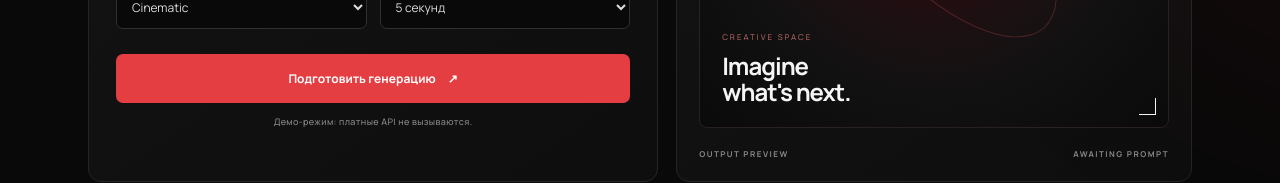
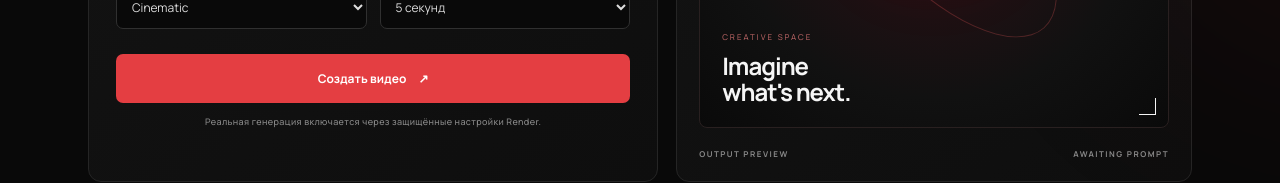
Before and after one commit to Vlameet/VISION-AI, a website: page public/index.html in a window 1280 px wide. Shown: the part 859-1042 px from the top of the page. Drawn offline with Linux system fonts and the light colour scheme; no server answers.

Commit message:
Update video creation interface copy

```diff
--- a/public/index.html
+++ b/public/index.html
@@ -33,8 +33,8 @@
             <div class="option"><label for="style">ВИЗУАЛЬНЫЙ СТИЛЬ</label><select id="style"><option value="cinematic">Cinematic</option><option value="realistic">Realistic</option><option value="anime">Anime</option><option value="3d">3D render</option><option value="fantasy">Fantasy</option><option value="documentary">Documentary</option></select></div>
             <div class="option"><label for="duration">ДЛИТЕЛЬНОСТЬ</label><select id="duration"><option value="5">5 секунд</option><option value="10">10 секунд</option></select></div>
           </div>
-          <button id="submit" type="submit"><span>Подготовить генерацию</span><b>↗</b></button>
-          <p class="notice">Демо-режим: платные API не вызываются.</p>
+          <button id="submit" type="submit"><span>Создать видео</span><b>↗</b></button>
+          <p class="notice">Реальная генерация включается через защищённые настройки Render.</p>
           <div id="feedback" role="status"></div>
         </form>
       </div>
```
